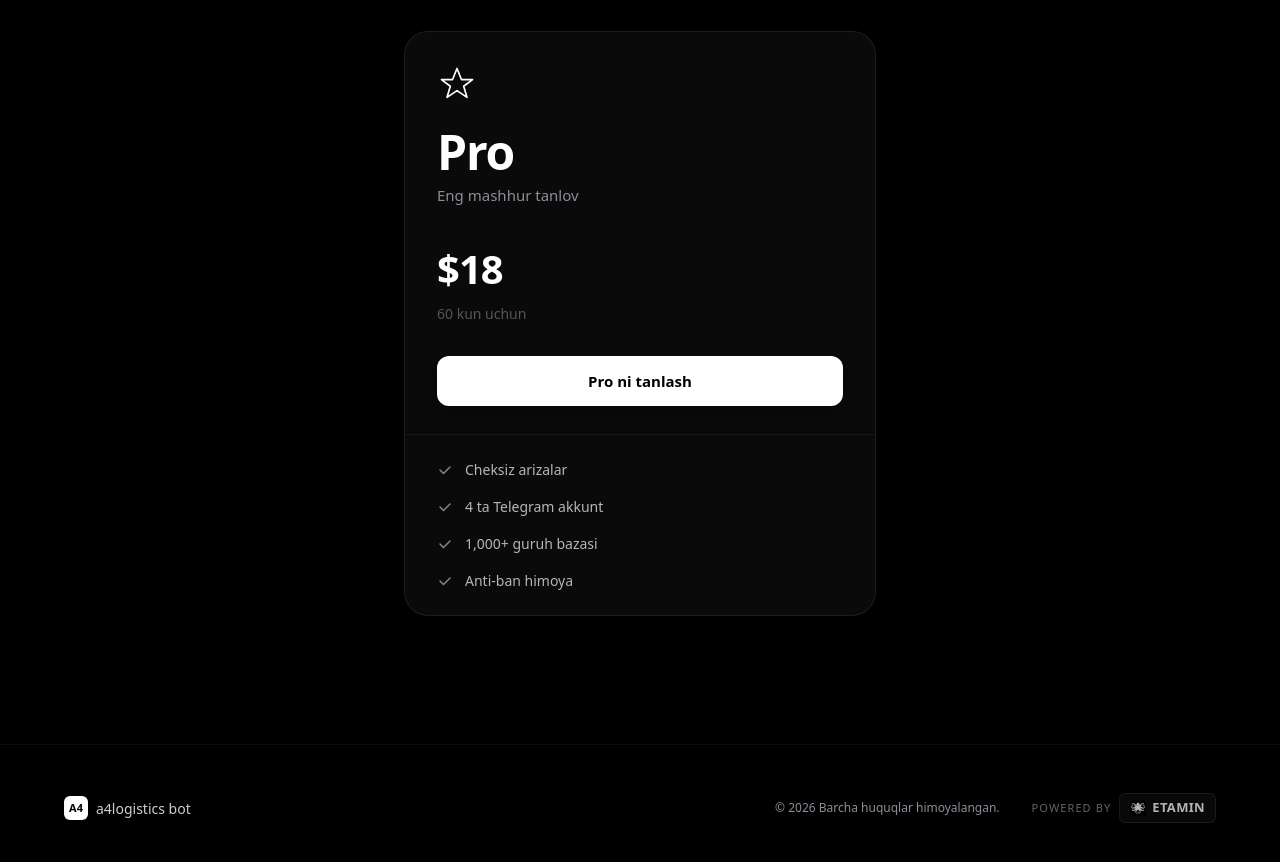
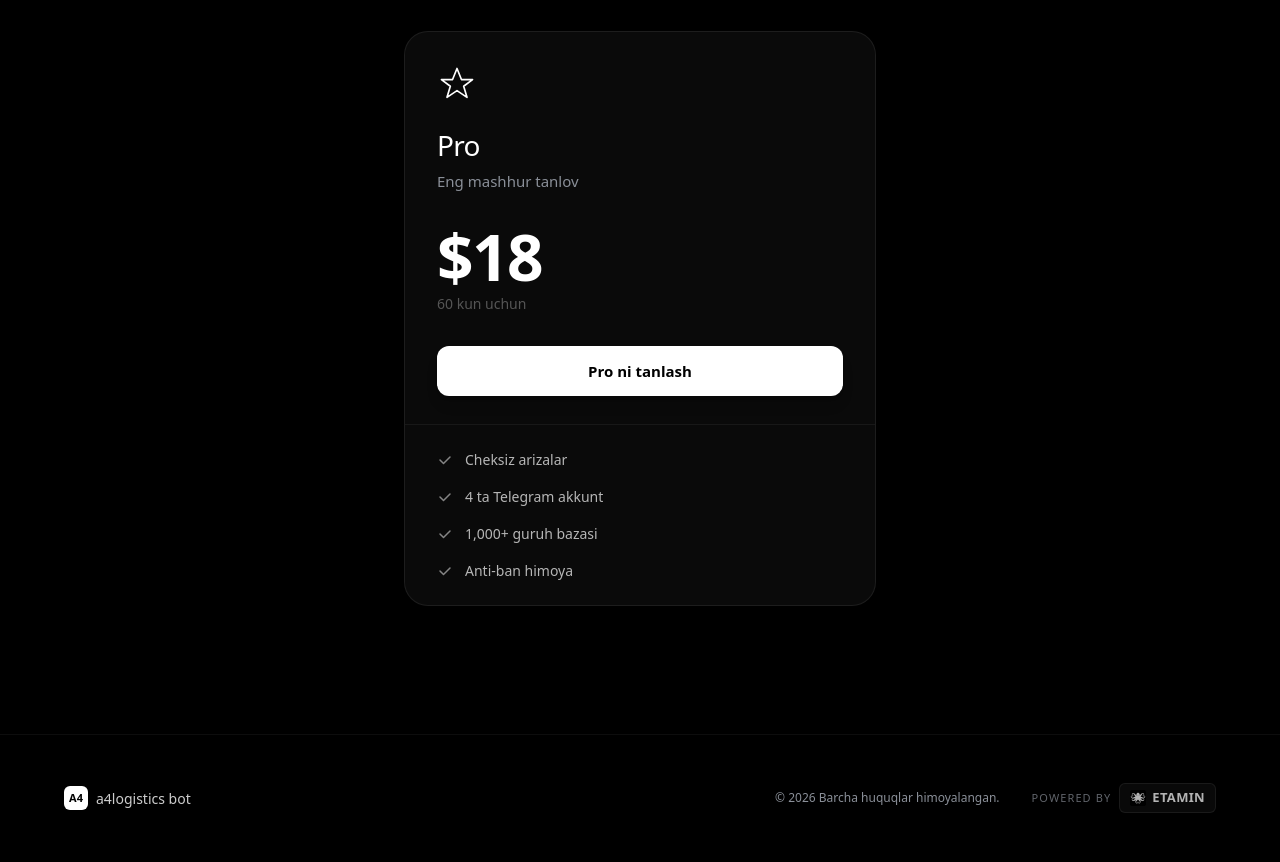
Before and after one commit to jooshaa/a4logisticsLanding, a Next.js app: page / in a window 1280 px wide. Shown: the part 2385-3247 px from the top of the page. Built offline with nearby package versions, Linux system fonts and the light colour scheme.

Commit message:
Pricing: matching Claude UI hierarchy, smaller title and huge price

```diff
--- a/app/page.tsx
+++ b/app/page.tsx
@@ -327,13 +327,13 @@ export default function Home() {
                 <div className="rounded-3xl border border-white/[0.08] bg-[#0A0A0A] overflow-hidden">
                   <div className="px-8 pt-8 pb-7">
                     {/* Icon + name */}
-                    <div className="text-white mb-6">{plan.icon}</div>
-                    <h3 className="text-[48px] font-semibold tracking-tight text-white leading-none mb-2">{plan.name}</h3>
+                    <div className="text-white mb-5">{plan.icon}</div>
+                    <h3 className="text-[28px] font-medium tracking-tight text-white mb-1">{plan.name}</h3>
                     <p className="text-[15px] text-[#8A8F98] mb-8">{plan.subtitle}</p>
 
                     {/* Price */}
-                    <div className="mb-1 text-[40px] font-semibold text-white tracking-tight">
-                      {plan.price}
+                    <div className="mb-1">
+                      <span className="text-[64px] font-semibold text-white tracking-tight leading-none">{plan.price}</span>
                     </div>
                     <p className="text-[14px] text-[#555] mb-8">{plan.period}</p>
 
```
